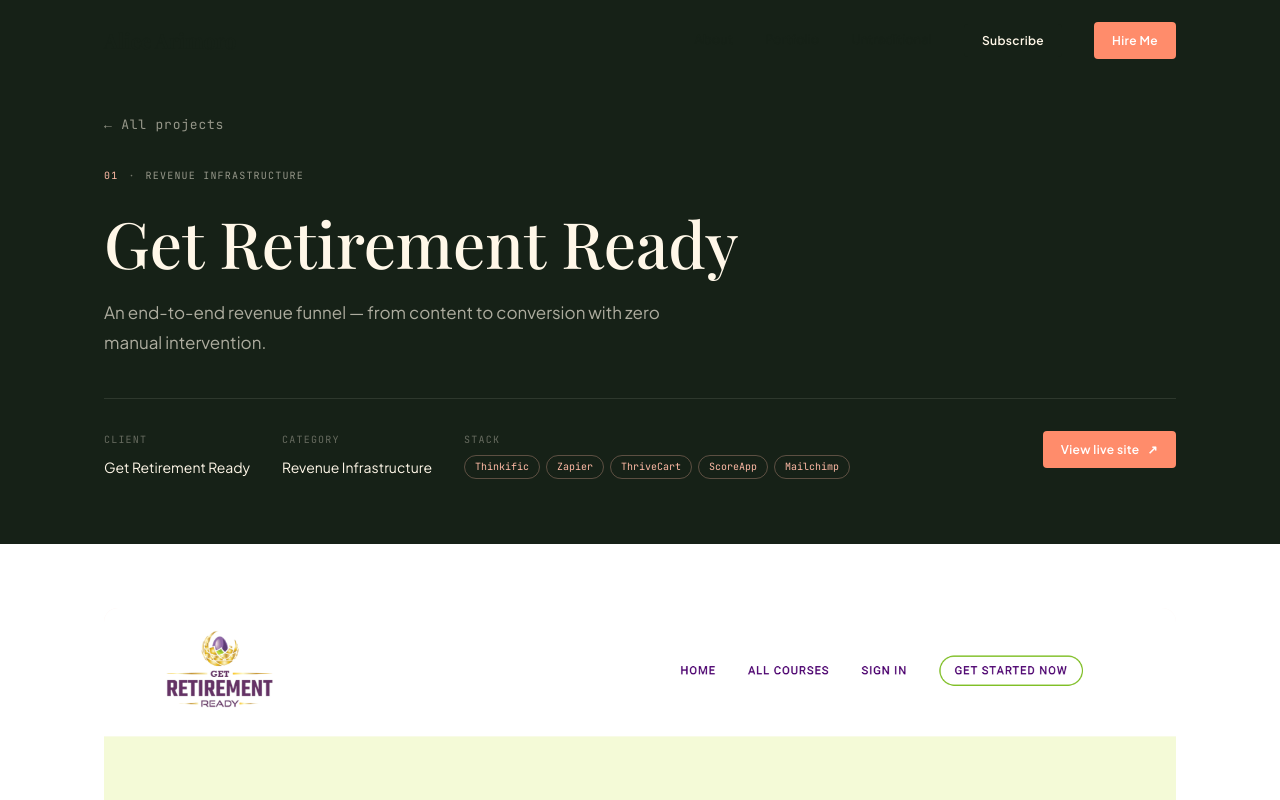
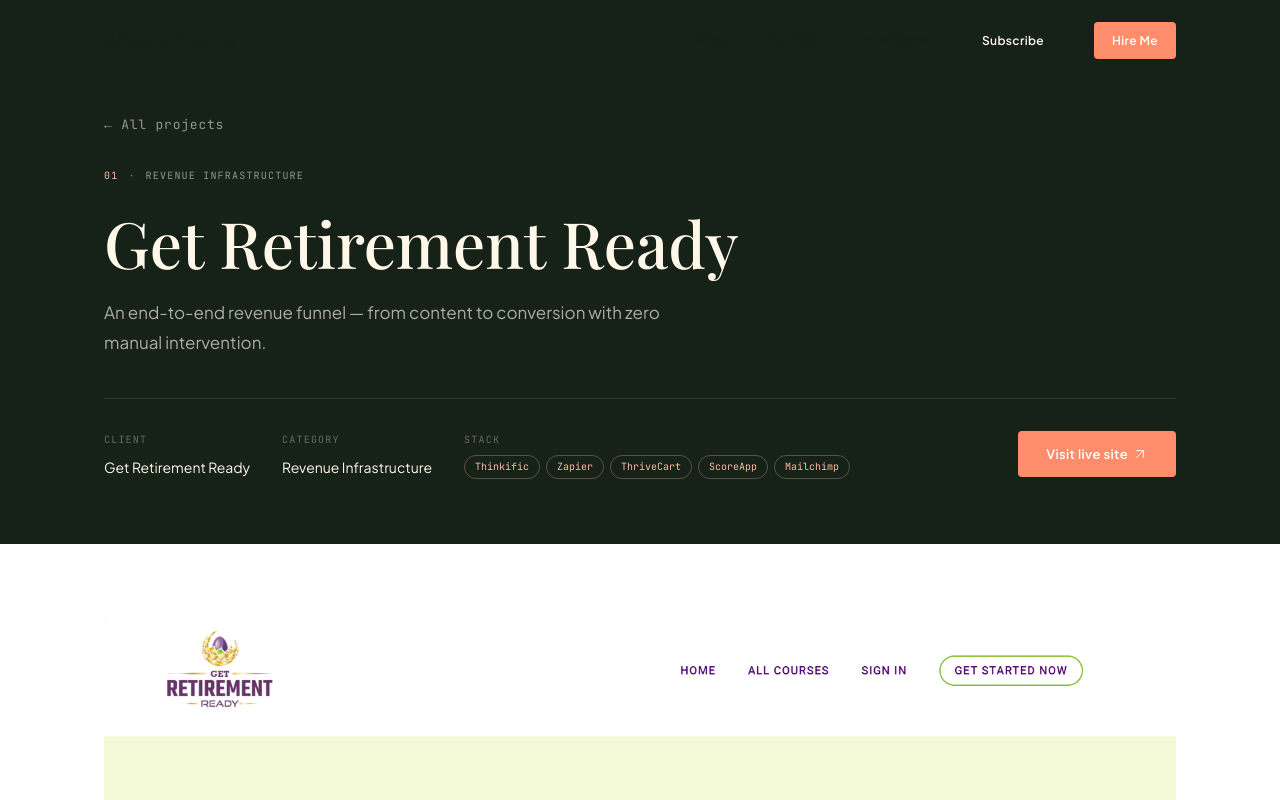
Before and after one commit to Aliceade/alice-portfolio, a Next.js app: page /portfolio/get-retirement-ready in a window 1280 px wide. Shown: the top 800 px of the page. Built offline with nearby package versions, Linux system fonts and the light colour scheme; a web font is replaced by a local one.

Commit message:
imported arroe right

```diff
--- a/app/portfolio/[slug]/page.tsx
+++ b/app/portfolio/[slug]/page.tsx
@@ -3,6 +3,7 @@ import Nav from "@/components/Nav";
 import Footer from "@/components/Footer";
 import Link from "next/link";
 import { projects, getProject } from "@/lib/projects";
+import { ArrowUpRight } from "lucide-react";
 
 export async function generateStaticParams() {
   return projects.map(p => ({ slug: p.slug }));
@@ -63,9 +64,10 @@ export default async function ProjectPage({ params }: { params: Promise<{ slug:
                 </div>
               </div>
               <div style={{ marginLeft: "auto" }}>
-                <a href={p.url} target="_blank" rel="noopener noreferrer" className="btn-coral btn-sm">
-                  View live site <span style={{ transition: "transform 0.2s" }}>↗</span>
-                </a>
+                <a href={p.url} target="_blank" rel="noopener noreferrer" className="btn-coral" style={{ textAlign: "center", justifyContent: "center", display: "inline-flex", alignItems: "center", gap: "4px" }}>
+  Visit live site
+  <ArrowUpRight size={16} strokeWidth={1.5} />
+</a>
               </div>
             </div>
           </div>
```
